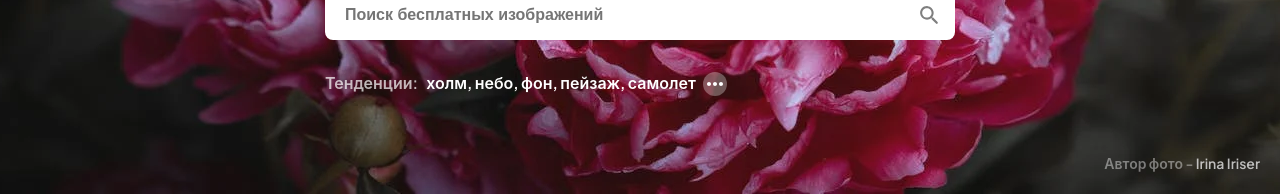
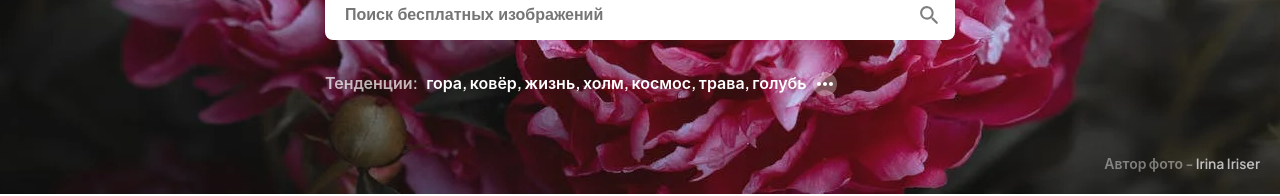
Before and after one commit to bulbashist/task, a React (Create React App) app: page / in a window 1280 px wide. Shown: the part 306-502 px from the top of the page. Built offline with nearby package versions, Linux system fonts and the light colour scheme; no server answers.

Commit message:
small fix

```diff
--- a/src/components/media-list/media-list.jsx
+++ b/src/components/media-list/media-list.jsx
@@ -1,11 +1,14 @@
+import { useRef } from "react";
 import PhotoCard from "../photo-card";
 import { PhotoGrid } from "./styles";
 
 export const MediaGridList = ({ photos = [] }) => {
+  const colNum = useRef(window.innerWidth > 768 ? [0, 1, 2] : [0, 1]);
+
   return (
     <PhotoGrid>
       {photos.length !== 0 ? (
-        [0, 1, 2].map((num) => (
+        colNum.current.map((num) => (
           <ul className="column" key={num}>
             {photos
               .filter((_, i) => i % 3 === num)
--- a/src/components/photo-card/photo-card.jsx
+++ b/src/components/photo-card/photo-card.jsx
@@ -17,6 +17,7 @@ import {
   IconHeart,
   IconHeartLiked,
 } from "../../assets/icons";
+import avatar from "../../assets/avatar.png";
 
 export const PhotoCard = ({ photo }) => {
   const [isLoaded, setIsLoaded] = useState(false);
@@ -62,7 +63,7 @@ export const PhotoCard = ({ photo }) => {
             rel="noreferrer"
             className="link"
           >
-            <div className="avatar" />
+            <img src={avatar} alt="" className="avatar" />
             <span className="name">{photo.photographer}</span>
           </a>
           <ActionButton
--- a/src/components/photo-card/styles.js
+++ b/src/components/photo-card/styles.js
@@ -45,12 +45,13 @@ export const LowerPanel = styled.div`
         display: none;
       }
 
+      box-sizing: border-box;
       width: 40px;
       height: 40px;
+      border: 1px solid white;
       border-radius: 50%;
-      border: 1px solid white;
+      padding: 2px;
       color: white;
-      box-sizing: border-box;
     }
 
     .name {
--- a/src/data/hints.json
+++ b/src/data/hints.json
@@ -20,5 +20,10 @@
   "звезды",
   "песчаная буря",
   "самолет",
-  "голубь"
+  "голубь",
+  "ковёр",
+  "небоскреб",
+  "жизнь",
+  "панки",
+  "абстракция"
 ]
--- a/src/index.jsx
+++ b/src/index.jsx
@@ -9,13 +9,13 @@ import { PersistGate } from "redux-persist/integration/react";
 
 const root = ReactDOM.createRoot(document.getElementById("root"));
 root.render(
-  // <React.StrictMode>
-  <Provider store={store}>
-    <PersistGate loading={null} persistor={persistor}>
-      <App />
-    </PersistGate>
-  </Provider>
-  // {/* </React.StrictMode> */}
+  <React.StrictMode>
+    <Provider store={store}>
+      <PersistGate loading={null} persistor={persistor}>
+        <App />
+      </PersistGate>
+    </Provider>
+  </React.StrictMode>
 );
 
 // If you want to start measuring performance in your app, pass a function
--- a/src/pages/main/header/header.jsx
+++ b/src/pages/main/header/header.jsx
@@ -24,8 +24,8 @@ export const Header = () => {
     const number = 10000000 + Math.floor(Math.random() * 1000000);
     fetch(`https://api.pexels.com/v1/photos/${number}`, {
       headers: {
-        Authorization: "",
-        // "563492ad6f917000010000014640aabb4e9d420cbe1c0df7daf4c2bf",
+        Authorization:
+          "563492ad6f917000010000014640aabb4e9d420cbe1c0df7daf4c2bf",
       },
     })
       .then((res) => res.json())
@@ -47,7 +47,7 @@ export const Header = () => {
 
   useEffect(() => {
     const temp = new Set();
-    while (temp.size < 5) {
+    while (temp.size < 7) {
       temp.add(hints[Math.floor(Math.random() * hints.length)]);
     }
     setCurrHints([...temp]);
--- a/src/pages/main/header/styles.js
+++ b/src/pages/main/header/styles.js
@@ -106,8 +106,8 @@ export const SearchHints = styled.ul`
     }
 
     @media screen and (max-width: 767px) {
-      font-size: 14px;
-      line-height: 26px;
+      font-size: 10px;
+      line-height: 18px;
     }
 
     font-weight: 600;
```
Also changed, not shown: src/assets/avatar.png (added), 3 other files (tests, documents, lock files or other folders).
